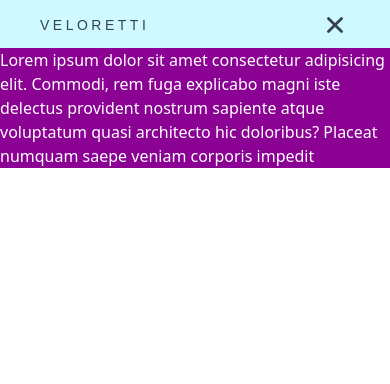
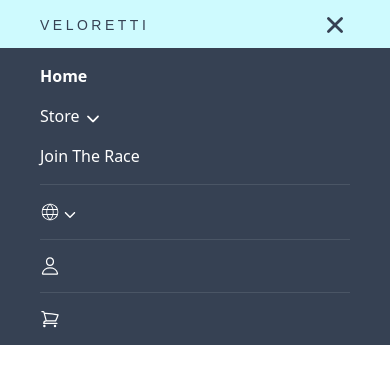
Before and after one commit to mohamedfiky/veloretti, a React (Vite) app: page / in a window 390 px wide. Both pictures are taken after a click on the element 335 px from the left and 25 px from the top of the page. Shown: the top 384 px of the page. Built offline with nearby package versions, Linux system fonts and the light colour scheme; a web font is replaced by a local one.

Commit message:
finish MobileMenu component

```diff
--- a/src/App.tsx
+++ b/src/App.tsx
@@ -13,7 +13,7 @@
       <Routes>
         <Route path="/" element={<Home />} />
         <Route path="/store/bikes" element={<BikesStore />} />
-        <Route path="/race" element={<JoinTheRace />} />
+        <Route path="/join-the-race" element={<JoinTheRace />} />
         <Route path="*" element={<NotFound_404 />} />
       </Routes>
     </BrowserRouter>
--- a/src/components/Logo.tsx
+++ b/src/components/Logo.tsx
@@ -1,14 +1,15 @@
-import { Link } from "react-router"
 
 function Logo() {
   return (
-    <Link
-        to="/"
-        id="logo"
-        className="uppercase font-logo font-medium text-sm tracking-[0.25em]"
-        >
-        veloretti
-    </Link>
+
+    <a
+      href="/"
+      id="logo"
+      className="uppercase font-logo font-medium text-sm tracking-[0.25em]"
+      >
+      veloretti
+    </a>
+
   )
 }
 
--- a/src/components/MobileMenu.tsx
+++ b/src/components/MobileMenu.tsx
@@ -1,13 +1,27 @@
 import { useState } from "react";
+import { CiGlobe } from "react-icons/ci";
 import { FiMenu } from "react-icons/fi";
-import { IoClose } from "react-icons/io5";
+import { HiOutlineShoppingCart } from "react-icons/hi2";
+import { IoIosArrowDown, IoIosArrowUp } from "react-icons/io";
+import { IoClose, IoPersonOutline } from "react-icons/io5";
+import { NavLink, useLocation } from "react-router";
 
 function MobileMenu() {
 
   const [isMenuOpened, setIsMenuOpened] = useState(false);
+  const [isStoreMenuOpened, setIsStoreMenuOpened] = useState(false);
+  const [isLangsMenuOpened, setIsLangsMenuOpened] = useState(false);
+
+  const closeMenu = ()=>{
+    setIsMenuOpened(false);
+  }
+
+  const location = useLocation();
+    const isStoreActive = location.pathname.startsWith("/store");
 
   return (
     <div className="block md:hidden">
+
         <div onClick={()=>{setIsMenuOpened(!isMenuOpened)}}>
             {isMenuOpened ? (
                 <IoClose className="text-3xl cursor-pointer" />
@@ -16,12 +30,88 @@
                 <FiMenu className="text-3xl cursor-pointer" />
             )}
         </div>
+
         {isMenuOpened && (
+            <ul className="absolute bg-gray-700 text-white px-10 py-4 inset-x-0 top-12 flex flex-col gap-4 capitalize">
+                <li>
+                    <NavLink className={({ isActive }) => `${isActive ? "font-bold" : ""}`} to="/" onClick={()=>{closeMenu()}}>home</NavLink>
+                </li>
+                <li className="cursor-pointer" onClick={()=>{setIsStoreMenuOpened(!isStoreMenuOpened)}} >
+                    <a className= {`${isStoreActive ? "font-bold" : ""} flex items-center gap-1`}>
+                    store
+                    {
+                        isStoreMenuOpened ? (
+                            <span>
+                                <IoIosArrowUp className=" mt-1.5 text-lg cursor-pointer" />
+                            </span>
+                        ): (
+                            <span>
+                                <IoIosArrowDown className=" mt-1.5 text-lg cursor-pointer" />
+                            </span>
+                        )
+                    }
+                    </a>
 
-        <div className="absolute bg-fuchsia-800 inset-x-0 top-12 ">
-            <p className="text-white">Lorem ipsum dolor sit amet consectetur adipisicing elit. Commodi, rem fuga explicabo magni iste delectus provident nostrum sapiente atque voluptatum quasi architecto hic doloribus? Placeat numquam saepe veniam corporis impedit</p>
-        </div>
+                    {isStoreMenuOpened &&  (
+                        <ul className="px-4 pt-2 space-y-2">
+                            <li>
+                                <NavLink className={({ isActive }) => `${isActive ? "font-bold" : ""}`} to="/store/bikes" onClick={()=>{closeMenu()}}>bikes</NavLink>
+                            </li>
+                            <li>
+                                <a className=" opacity-70 line-through cursor-not-allowed">accessories</a>
+                            </li>
+                        </ul>
+                        )
+                    }
+                </li>
+                <li>
+                    <NavLink className={({ isActive }) => `${isActive ? "font-bold" : ""}`} to="/join-the-race" onClick={()=>{closeMenu()}}>join the race</NavLink>
+                </li>
+
+                <hr className=" text-gray-600 w-full sm:w-2/3"/>
+
+                <div onClick={()=>{setIsLangsMenuOpened(!isLangsMenuOpened)}}>
+                    <span className="flex items-center gap-0.5">
+                        <CiGlobe className="cursor-pointer text-xl"/>
+                        {
+                            isLangsMenuOpened ? (
+                                <span>
+                                    <IoIosArrowUp className=" mt-1.5 cursor-pointer" />
+                                </span>
+                            ) : (
+                                <span>
+                                    <IoIosArrowDown className=" mt-1.5 cursor-pointer" />
+                                </span>
+                        )}
+                    </span>
+
+                    {isLangsMenuOpened && (
+                        <ul className="px-4 pt-2 space-y-2 text-sm">
+                            <li className="">
+                                <a href="#English">English</a>
+                            </li>
+                            <li className="">
+                                <a href="#Arabic">العربية</a>
+                            </li>
+                        </ul>
+                    )}
+                </div>
+
+                <hr className=" text-gray-600 w-full sm:w-2/3"/>
+
+                <div>
+                    <IoPersonOutline className="cursor-pointer text-xl"/>
+                </div>
+
+                <hr className=" text-gray-600 w-full sm:w-2/3"/>
+
+                <div>
+                    <HiOutlineShoppingCart className="cursor-pointer text-xl"/>
+                </div>
+
+            </ul>
         )}
+
     </div>
   )
 }
--- a/src/components/Nav.tsx
+++ b/src/components/Nav.tsx
@@ -70,7 +70,7 @@
 
             </li>
             <li>
-            <NavLink className={({ isActive }) => `${isActive ? "font-semibold" : ""}`} to="/race">join the race</NavLink>
+                <NavLink className={({ isActive }) => `${isActive ? "font-semibold" : ""}`} to="/join-the-race">join the race</NavLink>
             </li>
         </ul>
     </nav>
```
Lines whose indentation alone changed are shown as unchanged.
